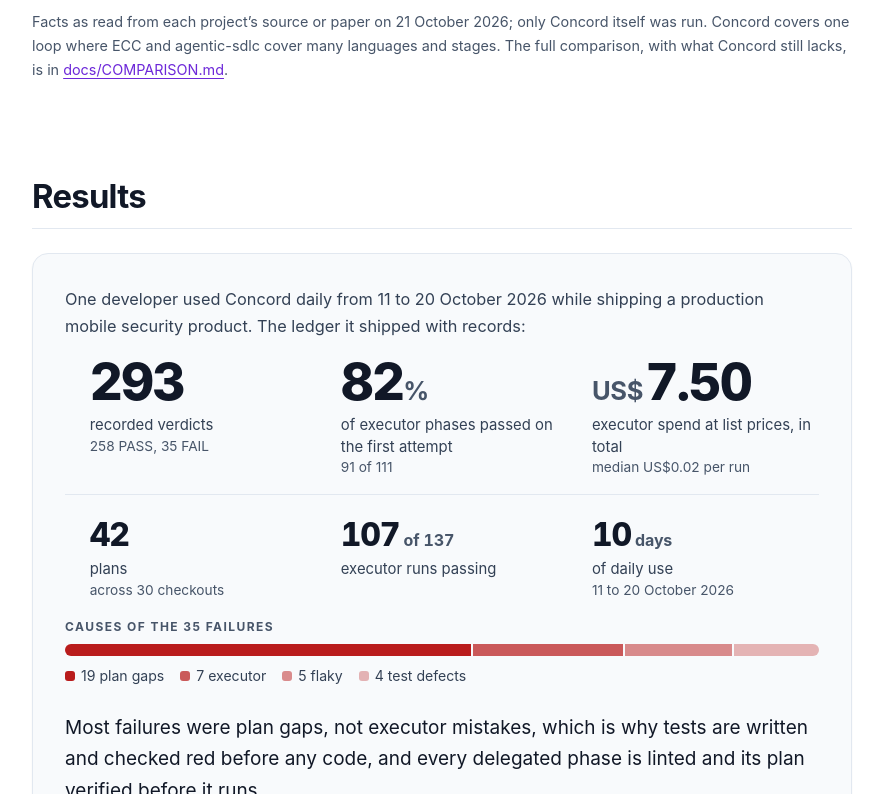
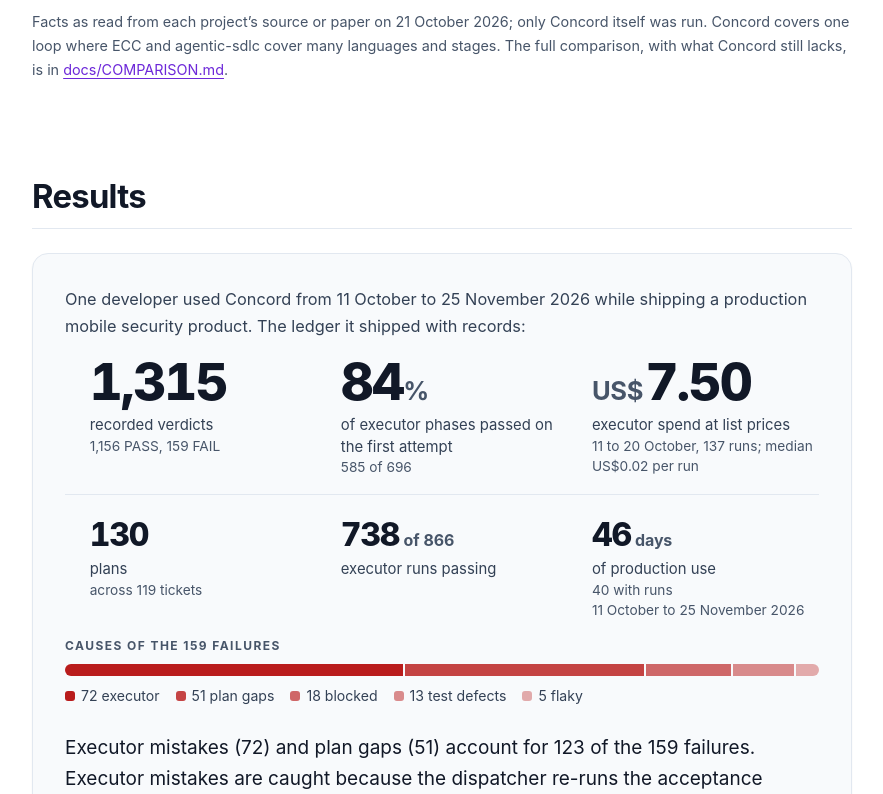
Before and after one commit to bqp007/concord-agent-harness, a plain HTML site: page site/index.html in a window 1280 px wide. Shown: the part 11206-12000 px from the top of the page, without its empty margins (198-1081 px from the left). Drawn offline with Linux system fonts and the light colour scheme.

Commit message:
Report results for the whole recorded period
The README, the site and the comparison now give the ledger from
11 October to 25 November 2026: 1,315 verdicts, 84% of executor phases
passing on the first attempt, and the failure causes by count. Runs
that a model provider refused are left out of the counts. The spend
row keeps the 11 to 20 October sample, the period in which executor
runs recorded a per-run price.

```diff
--- a/site/assets/site.css
+++ b/site/assets/site.css
@@ -1060,15 +1060,17 @@ h1, h2, h3, h4 { color: var(--ink); margin: 0; }
 .causes .eyebrow { margin-bottom: var(--s2); }
 .cause-bar { display: flex; height: 12px; border-radius: 6px; overflow: hidden; gap: 2px; }
 .cause-bar span { display: block; background: var(--stop); }
-.cause-bar span:nth-child(2) { opacity: 0.72; }
-.cause-bar span:nth-child(3) { opacity: 0.5; }
-.cause-bar span:nth-child(4) { opacity: 0.32; }
+.cause-bar span:nth-child(2) { opacity: 0.82; }
+.cause-bar span:nth-child(3) { opacity: 0.66; }
+.cause-bar span:nth-child(4) { opacity: 0.5; }
+.cause-bar span:nth-child(5) { opacity: 0.36; }
 .cause-keys { display: flex; flex-wrap: wrap; gap: 4px var(--s4); margin: var(--s2) 0 0 !important; padding: 0 !important; list-style: none; font-size: 0.88rem; color: var(--ink-2); }
 .cause-keys li { margin: 0 !important; display: inline-flex; align-items: center; gap: 6px; }
 .cause-keys i { width: 10px; height: 10px; border-radius: 3px; background: var(--stop); display: inline-block; }
-.cause-keys li:nth-child(2) i { opacity: 0.72; }
-.cause-keys li:nth-child(3) i { opacity: 0.5; }
-.cause-keys li:nth-child(4) i { opacity: 0.32; }
+.cause-keys li:nth-child(2) i { opacity: 0.82; }
+.cause-keys li:nth-child(3) i { opacity: 0.66; }
+.cause-keys li:nth-child(4) i { opacity: 0.5; }
+.cause-keys li:nth-child(5) i { opacity: 0.36; }
 
 .setting-note {
   margin: 0 !important;
--- a/site/index.html
+++ b/site/index.html
@@ -486,31 +486,32 @@ note: confirm every BLOCKER and HIGH against the diff before failing the phase;
   <section class="section" id="results" aria-labelledby="results-h">
     <h2 id="results-h">Results</h2>
     <div class="results">
-      <p class="results-intro">One developer used Concord daily from 11 to 20 October 2026 while shipping a production mobile security product. The ledger it shipped with records:</p>
+      <p class="results-intro">One developer used Concord from 11 October to 25 November 2026 while shipping a production mobile security product. The ledger it shipped with records:</p>
       <ul class="stats">
-        <li><span class="stat-value">293</span><span class="stat-label">recorded verdicts<span class="sub">258 PASS, 35 FAIL</span></span></li>
-        <li><span class="stat-value">82<span class="unit">%</span></span><span class="stat-label">of executor phases passed on the first attempt<span class="sub">91 of 111</span></span></li>
-        <li><span class="stat-value"><span class="unit">US$</span>7.50</span><span class="stat-label">executor spend at list prices, in total<span class="sub">median US$0.02 per run</span></span></li>
+        <li><span class="stat-value">1,315</span><span class="stat-label">recorded verdicts<span class="sub">1,156 PASS, 159 FAIL</span></span></li>
+        <li><span class="stat-value">84<span class="unit">%</span></span><span class="stat-label">of executor phases passed on the first attempt<span class="sub">585 of 696</span></span></li>
+        <li><span class="stat-value"><span class="unit">US$</span>7.50</span><span class="stat-label">executor spend at list prices<span class="sub">11 to 20 October, 137 runs; median US$0.02 per run</span></span></li>
       </ul>
       <ul class="stats small">
-        <li><span class="stat-value">42</span><span class="stat-label">plans<span class="sub">across 30 checkouts</span></span></li>
-        <li><span class="stat-value">107<span class="unit"> of 137</span></span><span class="stat-label">executor runs passing</span></li>
-        <li><span class="stat-value">10<span class="unit"> days</span></span><span class="stat-label">of daily use<span class="sub">11 to 20 October 2026</span></span></li>
+        <li><span class="stat-value">130</span><span class="stat-label">plans<span class="sub">across 119 tickets</span></span></li>
+        <li><span class="stat-value">738<span class="unit"> of 866</span></span><span class="stat-label">executor runs passing</span></li>
+        <li><span class="stat-value">46<span class="unit"> days</span></span><span class="stat-label">of production use<span class="sub">40 with runs</span><span class="sub">11 October to 25 November 2026</span></span></li>
       </ul>
       <div class="causes">
-        <span class="eyebrow">Causes of the 35 failures</span>
-        <div class="cause-bar" role="img" aria-label="19 plan gaps, 7 executor, 5 flaky, 4 test defects">
-          <span style="flex: 19"></span><span style="flex: 7"></span><span style="flex: 5"></span><span style="flex: 4"></span>
+        <span class="eyebrow">Causes of the 159 failures</span>
+        <div class="cause-bar" role="img" aria-label="72 executor, 51 plan gaps, 18 blocked, 13 test defects, 5 flaky">
+          <span style="flex: 72"></span><span style="flex: 51"></span><span style="flex: 18"></span><span style="flex: 13"></span><span style="flex: 5"></span>
         </div>
         <ul class="cause-keys">
-          <li><i aria-hidden="true"></i>19 plan gaps</li>
-          <li><i aria-hidden="true"></i>7 executor</li>
+          <li><i aria-hidden="true"></i>72 executor</li>
+          <li><i aria-hidden="true"></i>51 plan gaps</li>
+          <li><i aria-hidden="true"></i>18 blocked</li>
+          <li><i aria-hidden="true"></i>13 test defects</li>
           <li><i aria-hidden="true"></i>5 flaky</li>
-          <li><i aria-hidden="true"></i>4 test defects</li>
         </ul>
       </div>
-      <p>Most failures were plan gaps, not executor mistakes, which is why tests are written and checked red before any code, and every delegated phase is linted and its plan verified before it runs.</p>
-      <p class="setting-note"><strong>Setting.</strong> One developer, one production product, ten days of daily use. The developer assigned each failure cause. A paired comparison with a lighter workflow is designed in <a href="https://github.com/bqp007/concord-agent-harness/blob/main/docs/PILOT.md">docs/PILOT.md</a>.</p>
+      <p>Executor mistakes (72) and plan gaps (51) account for 123 of the 159 failures. Executor mistakes are caught because the dispatcher re-runs the acceptance commands on a copy of each run&rsquo;s result and rejects a run that changes a file outside its phase&rsquo;s declared files. Plan gaps are why a verifier checks each plan against the code before it runs.</p>
+      <p class="setting-note"><strong>Method.</strong> The planner assigned each failure cause. The counts leave out 111 runs that a model provider refused. The spend covers 11 to 20 October because the pi CLI, which ran most later phases, records no per-run price. A paired comparison with a lighter workflow is designed in <a href="https://github.com/bqp007/concord-agent-harness/blob/main/docs/PILOT.md">docs/PILOT.md</a>.</p>
     </div>
   </section>
 
```
Also changed, not shown: 3 other files.
